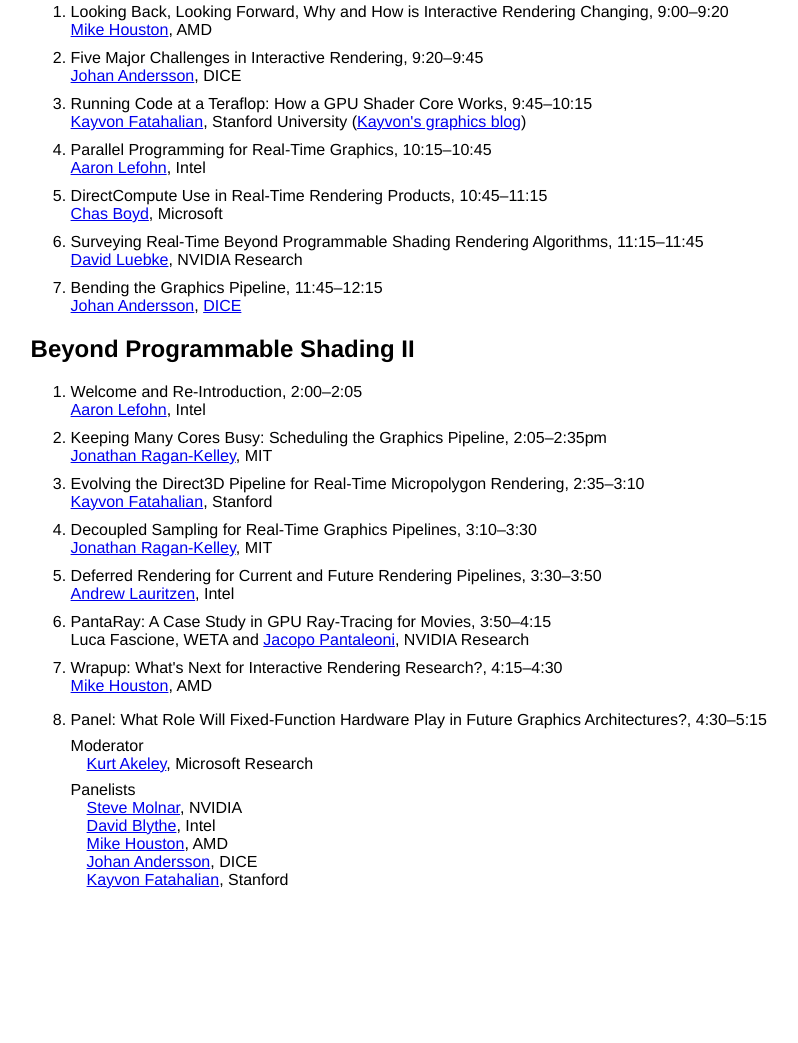
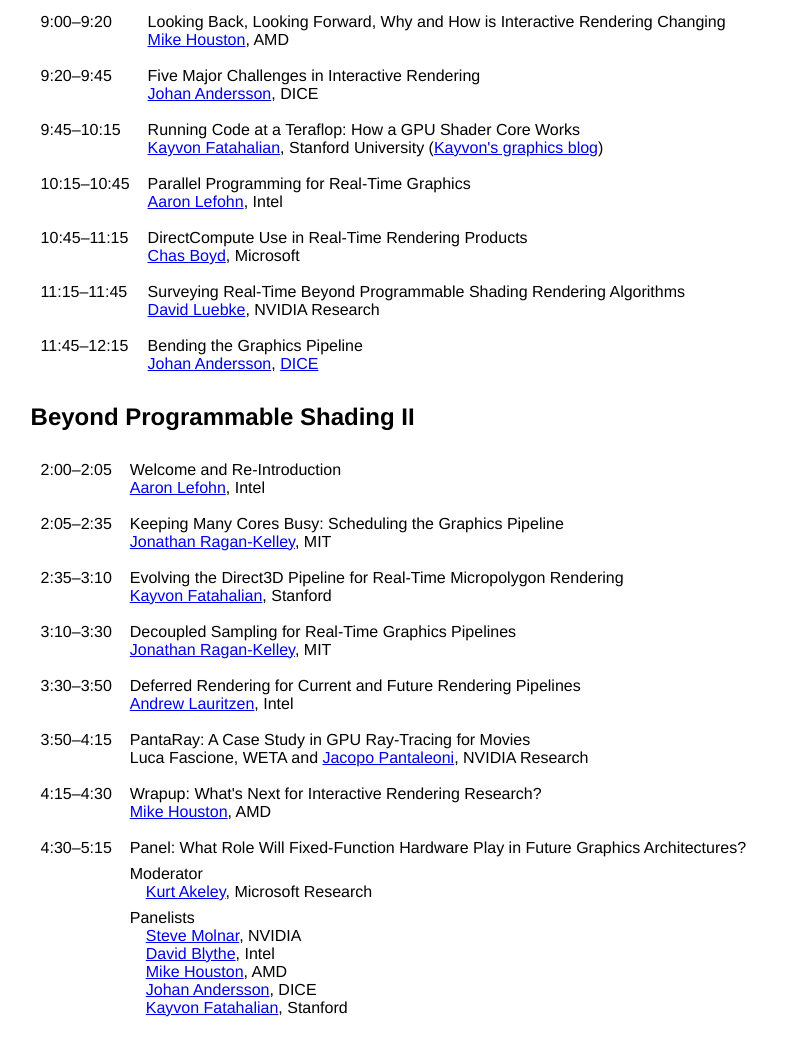
Before and after one commit to jrk/bpsweb, a plain HTML site: page index.html in a window 1280 px wide. Shown: the part 574-1617 px from the top of the page, without its empty margins (107-905 px from the left). Before the commit the page ends 1479 px from the top, so only its background shows below. Drawn offline with Linux system fonts and the light colour scheme.

Commit message:
Cleanup schedule to use a table

```diff
--- a/index.html
+++ b/index.html
@@ -10,9 +10,11 @@
       #header { font-size: 130%; }
       #header p { font-style: italic; }
       #header h1, #header h2 { margin: 0; }
+      dl { margin: 0; }
       dt { margin-top: 0.5em; }
       dd { margin-left: 1em; }
       #content { margin: 1em 10%; }
+      table.schedule td { padding: 0.5em; vertical-align: top; }
     </style>
   </head>
   <body>
@@ -99,82 +101,172 @@
 
     <div id="outline"><a name="outline"/>
       <h2>Beyond Programmable Shading I</h2>
-	    <ol class="padded">
-    		<li>
-    		  Looking Back, Looking Forward, Why and How is Interactive Rendering Changing, 9:00&ndash;9:20<br />
+      <table class="schedule">
+        <tr>
+          <td>
+            9:00&ndash;9:20
+          </td>
+          <td>
+            Looking Back, Looking Forward, Why and How is Interactive Rendering Changing<br>
             <a href="http://graphics.stanford.edu/~mhouston/">Mike Houston</a>, AMD
-    		</li>
-    		<li>
-    		  Five Major Challenges in Interactive Rendering, 9:20&ndash;9:45<br />
+          </td>
+        </tr>
+        <tr>
+          <td>
+            9:20&ndash;9:45
+          </td>
+          <td>
+            Five Major Challenges in Interactive Rendering<br>
             <a href="http://repi.blogspot.com/">Johan Andersson</a>, DICE
-    		</li>
-    		<li>
-    		  Running Code at a Teraflop: How a GPU Shader Core Works, 9:45&ndash;10:15 <br />
-    		  <a href="http://graphics.stanford.edu/~kayvonf/">Kayvon Fatahalian</a>, Stanford University
-    		  (<a href="http://gates381.blogspot.com">Kayvon's graphics blog</a>)
-    		</li>
-    		<li>
-    		  Parallel Programming for Real-Time Graphics, 10:15&ndash;10:45 <br />
+          </td>
+        </tr>
+        <tr>
+          <td>
+            9:45&ndash;10:15
+          </td>
+          <td>
+            Running Code at a Teraflop: How a GPU Shader Core Works<br>
+            <a href="http://graphics.stanford.edu/~kayvonf/">Kayvon Fatahalian</a>, Stanford University (<a href="http://gates381.blogspot.com">Kayvon's graphics blog</a>)
+          </td>
+        </tr>
+        <tr>
+          <td>
+            10:15&ndash;10:45
+          </td>
+          <td>
+            Parallel Programming for Real-Time Graphics<br>
             <a href="http://graphics.cs.ucdavis.edu/~lefohn/">Aaron Lefohn</a>, Intel
-    		</li>
-    		<li>
-    		  DirectCompute Use in Real-Time Rendering Products, 10:45&ndash;11:15 <br />
-    		  <a href="http://www.linkedin.com/ppl/webprofile?vmi=&id=6706578&pvs=pp&authToken=A363&authType=name&locale=en_US&trk=ppro_viewmore&lnk=vw_pprofile">Chas Boyd</a>, Microsoft
-    		</li>
-    		<li>
-    		  Surveying Real-Time Beyond Programmable Shading Rendering Algorithms, 11:15&ndash;11:45 <br />
+          </td>
+        </tr>
+        <tr>
+          <td>
+            10:45&ndash;11:15
+          </td>
+          <td>
+            DirectCompute Use in Real-Time Rendering Products<br>
+            <a href="http://www.linkedin.com/ppl/webprofile?vmi=&amp;id=6706578&amp;pvs=pp&amp;authToken=A363&amp;authType=name&amp;locale=en_US&amp;trk=ppro_viewmore&amp;lnk=vw_pprofile">Chas Boyd</a>, Microsoft
+          </td>
+        </tr>
+        <tr>
+          <td>
+            11:15&ndash;11:45
+          </td>
+          <td>
+            Surveying Real-Time Beyond Programmable Shading Rendering Algorithms<br>
             <a href="http://luebke.us/">David Luebke</a>, NVIDIA Research
-    		</li>
-    		<li>
-    		  Bending the Graphics Pipeline,  11:45&ndash;12:15<br />
+          </td>
+        </tr>
+        <tr>
+          <td>
+            11:45&ndash;12:15
+          </td>
+          <td>
+            Bending the Graphics Pipeline<br>
             <a href="http://repi.blogspot.com/">Johan Andersson</a>, <a href="http://www.dice.se/">DICE</a>
-    		</li>
-      </ol>
+          </td>
+        </tr>
+      </table>
 
       <h2>Beyond Programmable Shading II</h2>
-      <ol class="padded">
-    		<li>
-    		  Welcome and Re-Introduction, 2:00&ndash;2:05 <br />
+      <table class="schedule">
+        <tr>
+          <td>
+            2:00&ndash;2:05
+          </td>
+          <td>
+            Welcome and Re-Introduction<br>
             <a href="http://graphics.idav.ucdavis.edu/~lefohn//">Aaron Lefohn</a>, Intel
-    		</li>
-      	<li>
-      	  Keeping Many Cores Busy: Scheduling the Graphics Pipeline, 2:05&ndash;2:35pm <br />
+          </td>
+        </tr>
+        <tr>
+          <td>
+            2:05&ndash;2:35
+          </td>
+          <td>
+            Keeping Many Cores Busy: Scheduling the Graphics Pipeline<br>
             <a href="http://people.csail.mit.edu/jrk/">Jonathan Ragan-Kelley</a>, MIT
-      	</li>
-    		<li>
-    		  Evolving the Direct3D Pipeline for Real-Time Micropolygon Rendering, 2:35&ndash;3:10 <br />
+          </td>
+        </tr>
+        <tr>
+          <td>
+            2:35&ndash;3:10
+          </td>
+          <td>
+            Evolving the Direct3D Pipeline for Real-Time Micropolygon Rendering<br>
             <a href="http://graphics.stanford.edu/~kayvonf/">Kayvon Fatahalian</a>, Stanford
-    		</li>
-        <li>
-          Decoupled Sampling for Real-Time Graphics Pipelines, 3:10&ndash;3:30 <br />
+          </td>
+        </tr>
+        <tr>
+          <td>
+            3:10&ndash;3:30
+          </td>
+          <td>
+            Decoupled Sampling for Real-Time Graphics Pipelines<br>
             <a href="http://people.csail.mit.edu/jrk/">Jonathan Ragan-Kelley</a>, MIT
-        </li>
-    		<li>
-          Deferred Rendering for Current and Future Rendering Pipelines, 3:30&ndash;3:50 <br />
+          </td>
+        </tr>
+        <tr>
+          <td>
+            3:30&ndash;3:50
+          </td>
+          <td>
+            Deferred Rendering for Current and Future Rendering Pipelines<br>
             <a href="http://portfolio.punkuser.net/">Andrew Lauritzen</a>, Intel
-    		</li>
-        <li>
-          PantaRay: A Case Study in GPU Ray-Tracing for Movies, 3:50&ndash;4:15 <br />
+          </td>
+        </tr>
+        <tr>
+          <td>
+            3:50&ndash;4:15
+          </td>
+          <td>
+            PantaRay: A Case Study in GPU Ray-Tracing for Movies<br>
             Luca Fascione, WETA and <a href="http://research.nvidia.com/users/jacopo-pantaleoni">Jacopo Pantaleoni</a>, NVIDIA Research
-        </li>
-        <li>
-          Wrapup: What's Next for Interactive Rendering Research?, 4:15&ndash;4:30 <br />
+          </td>
+        </tr>
+        <tr>
+          <td>
+            4:15&ndash;4:30
+          </td>
+          <td>
+            Wrapup: What's Next for Interactive Rendering Research?<br>
             <a href="http://graphics.stanford.edu/~mhouston/">Mike Houston</a>, AMD
-        </li>
-    		<li>
+          </td>
+        </tr>
+        <tr>
+          <td>
+            4:30&ndash;5:15
+          </td>
+          <td>
+            Panel: What Role Will Fixed-Function Hardware Play in Future Graphics Architectures?
             <dl>
-            Panel: What Role Will Fixed-Function Hardware Play in Future Graphics Architectures?, 4:30&ndash;5:15
-            <dt>Moderator</dt>
-            <dd><a href="http://research.microsoft.com/en-us/people/kakeley/">Kurt Akeley</a>, Microsoft Research</dd>
-            <dt>Panelists</dt>
-            <dd><a href="http://www.cs.unc.edu/~molnar/">Steve Molnar</a>, NVIDIA</dd>
-            <dd><a href="http://www.linkedin.com/pub/david-blythe/4/664/472">David Blythe</a>, Intel</dd>
-            <dd><a href="http://graphics.stanford.edu/~mhouston/">Mike Houston</a>, AMD</dd>
-            <dd><a href="http://repi.blogspot.com/">Johan Andersson</a>, DICE</dd>
-            <dd><a href="http://graphics.stanford.edu/~kayvonf/">Kayvon Fatahalian</a>, Stanford</dd>
+              <dt>
+                Moderator
+              </dt>
+              <dd>
+                <a href="http://research.microsoft.com/en-us/people/kakeley/">Kurt Akeley</a>, Microsoft Research
+              </dd>
+              <dt>
+                Panelists
+              </dt>
+              <dd>
+                <a href="http://www.cs.unc.edu/~molnar/">Steve Molnar</a>, NVIDIA
+              </dd>
+              <dd>
+                <a href="http://www.linkedin.com/pub/david-blythe/4/664/472">David Blythe</a>, Intel
+              </dd>
+              <dd>
+                <a href="http://graphics.stanford.edu/~mhouston/">Mike Houston</a>, AMD
+              </dd>
+              <dd>
+                <a href="http://repi.blogspot.com/">Johan Andersson</a>, DICE
+              </dd>
+              <dd>
+                <a href="http://graphics.stanford.edu/~kayvonf/">Kayvon Fatahalian</a>, Stanford
+              </dd>
             </dl>
-    		</li>
-      </ol>
+          </td>
+        </tr>
+      </table>
     </div>
     </div>
   </body>
```
Lines whose indentation alone changed are shown as unchanged.
